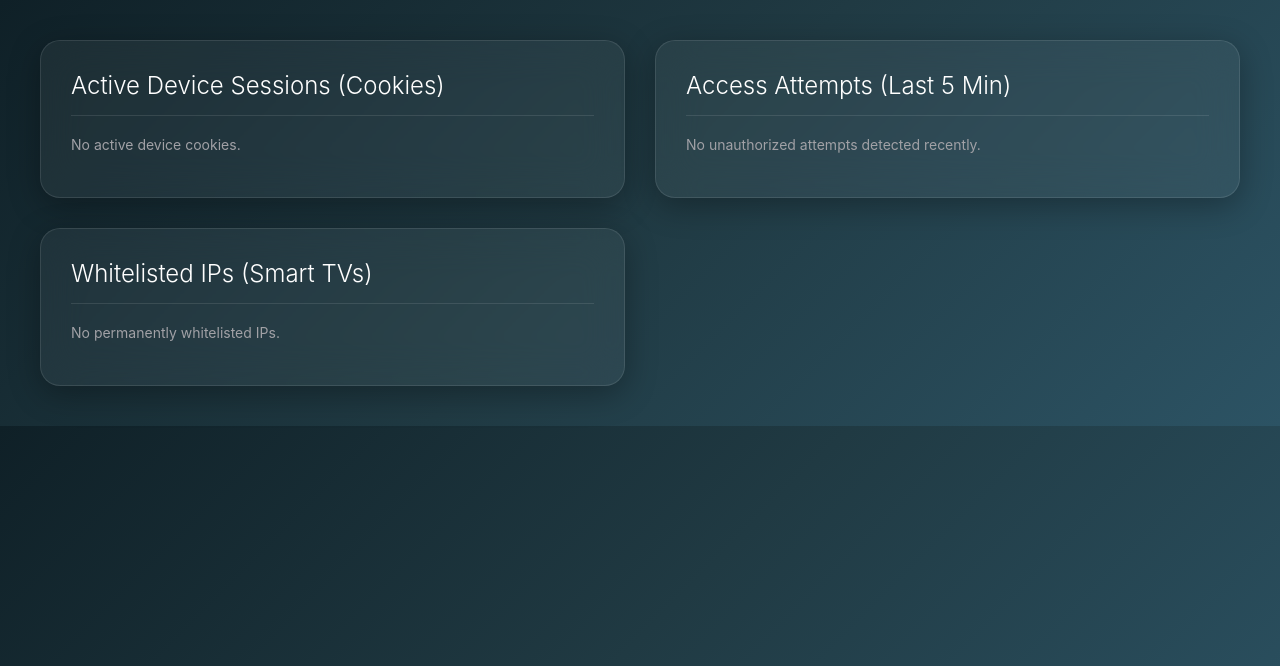
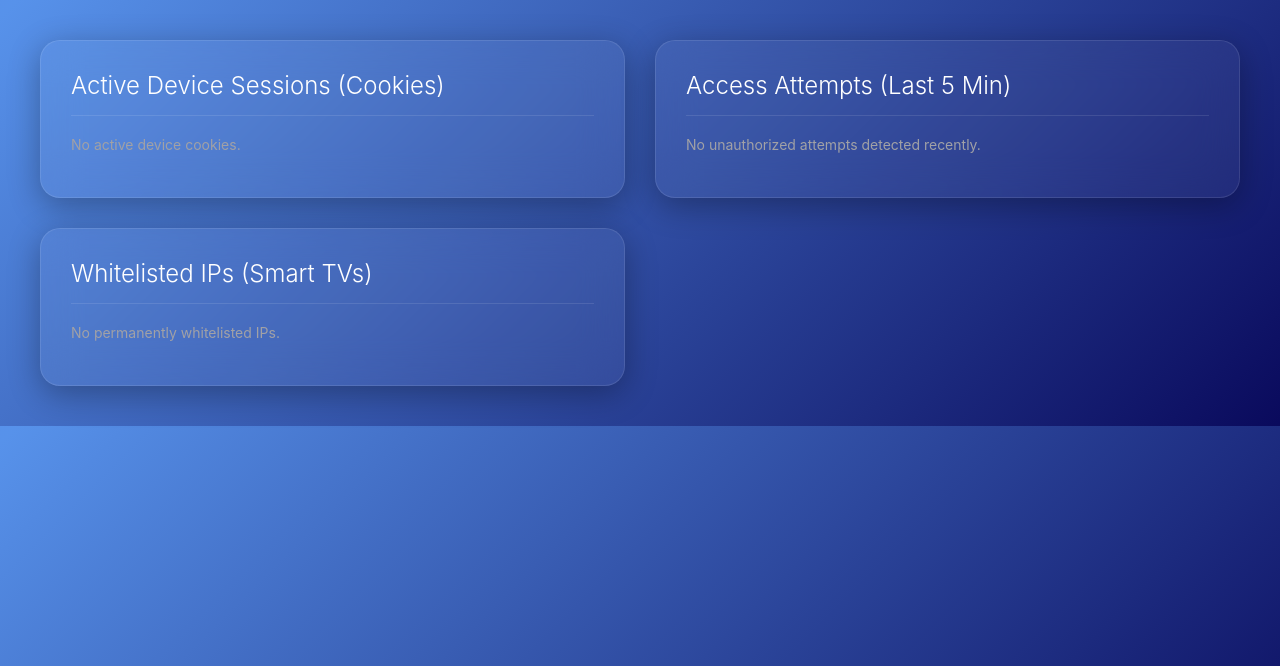
Before and after one commit to Wardium/DWSSecureShell, a Flask app: template templates/admin.html in a window 1280 px wide. Shown: the top 666 px of the page. Run offline with Flask 3, Linux system fonts and the light colour scheme; the template is opened without the code that fills it, so the values that code supplies are empty; parts of the project's set-up code (start-up, migrations or seed data) failed here and were passed over.

Commit message:
Update admin.html

```diff
--- a/templates/admin.html
+++ b/templates/admin.html
@@ -6,7 +6,7 @@
     <style>
         body {
             margin: 0; padding: 40px;
-            background: linear-gradient(135deg, #0f2027, #203a43, #2c5364);
+            background: linear-gradient(135deg, hsla(216, 78%, 63%, 1) 1%, hsla(240, 81%, 20%, 1) 100%);
             color: white;
             font-family: -apple-system, BlinkMacSystemFont, "Segoe UI", sans-serif;
         }
```
